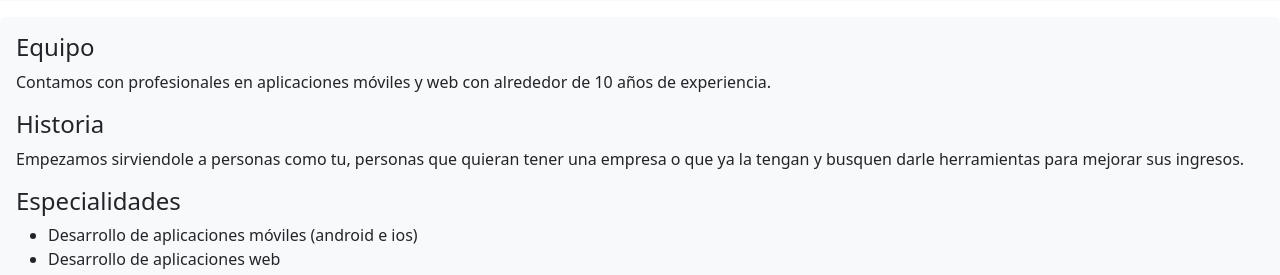
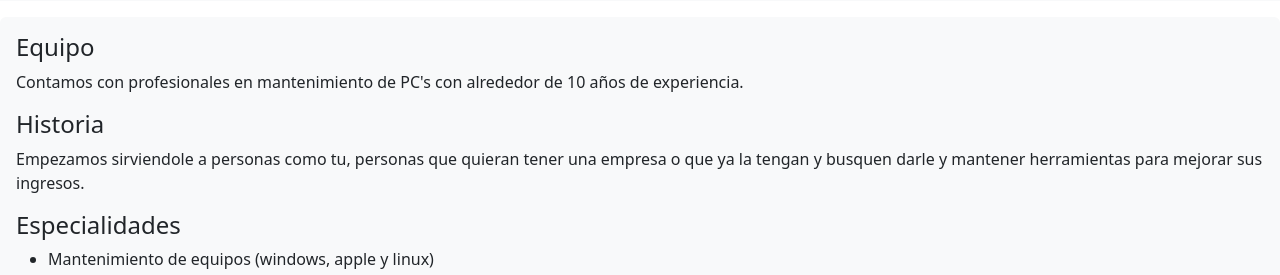
Before and after one commit to techmasuno/web_angular, an Angular app: page / in a window 1280 px wide. Shown: the part 511-786 px from the top of the page. Built offline with nearby package versions, Linux system fonts and the light colour scheme.

Commit message:
refactor: change to

```diff
--- a/src/app/app.component.html
+++ b/src/app/app.component.html
@@ -100,16 +100,16 @@
 </nav>
 <div data-bs-spy="scroll" data-bs-target="#navbar-example2" data-bs-root-margin="0px 0px -40%" data-bs-smooth-scroll="true" class="scrollspy-example bg-body-tertiary p-3 rounded-2" tabindex="0">
   <h4 id="scrollspyHeading1">Equipo</h4>
-  <p>Contamos con profesionales en aplicaciones móviles y web con alrededor de 10 años de experiencia.</p>
+  <p>Contamos con profesionales en mantenimiento de PC's con alrededor de 10 años de experiencia.</p>
   <h4 id="scrollspyHeading2">Historia</h4>
-  <p>Empezamos sirviendole a personas como tu, personas que quieran tener una empresa o que ya la tengan y busquen darle herramientas para mejorar sus ingresos.</p>
+  <p>Empezamos sirviendole a personas como tu, personas que quieran tener una empresa o que ya la tengan y busquen darle y mantener herramientas para mejorar sus ingresos.</p>
   <h4 id="scrollspyHeading3">Especialidades</h4>
   <ul>
     <li>
-    Desarrollo de aplicaciones móviles (android e ios)
+    Mantenimiento de equipos (windows, apple y linux)
     </li>
     <li>
-      Desarrollo de aplicaciones web
+      Instalación de sistemas operativos (windows, macOS y linux)
     </li>
   </ul>
   <h4 id="scrollspyHeading4">Comentarios</h4>
```
